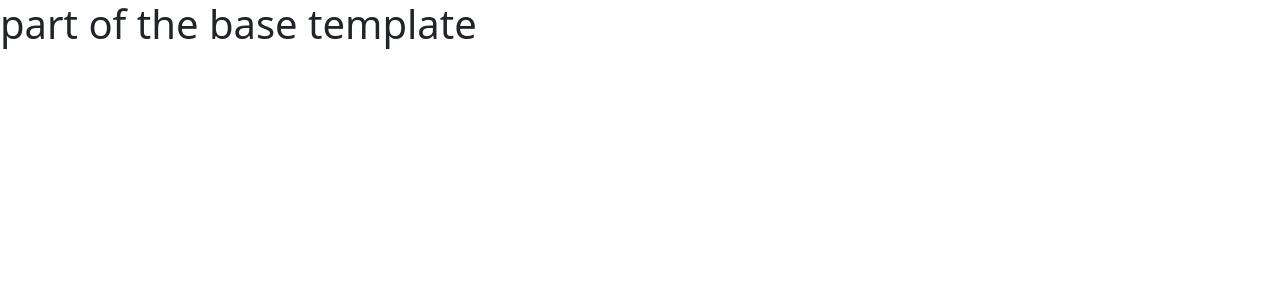
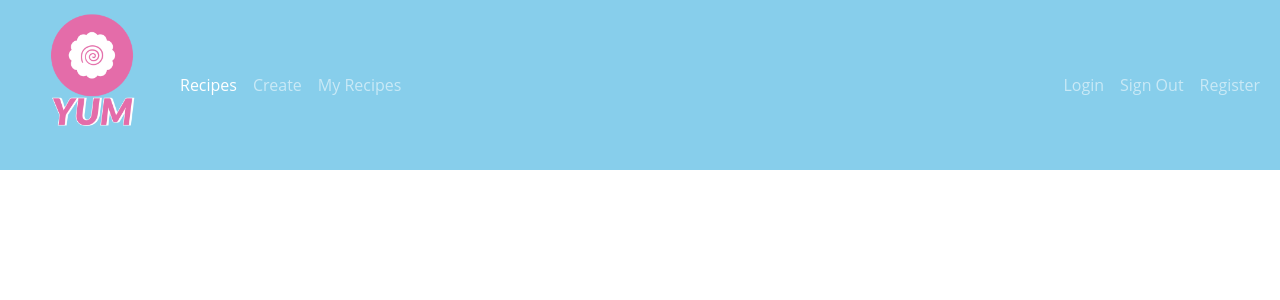
Before and after one commit to S-Lowes/Code-Institute-MS3, a Flask app: page / in a window 1280 px wide. Shown: the top 300 px of the page. Run offline with Flask 2, Linux system fonts and the light colour scheme; data that the repository does not hold is empty; some libraries are stand-ins or nearby versions.

Commit message:
(feat):Added Navbar & reuploaded brand graphics

```diff
--- a/static/css/style.css
+++ b/static/css/style.css
@@ -0,0 +1,22 @@
+body {
+    font-family: 'Open Sans', sans-serif;
+    padding: 0;
+    margin: 0;
+    overflow-y: scroll;
+}
+
+/*--- Navbar ---*/
+
+.navbar {
+    background-color: #87ceeb;
+    padding: 0;
+    margin: 0;
+}
+
+.navbar-brand {
+    margin-right: 0;
+}
+
+.logo {
+    width: 10rem;
+}
--- a/templates/base.html
+++ b/templates/base.html
@@ -18,7 +18,49 @@
 </head>
 
 <body>
-    <h1>part of the base template</h1>
+    <header>
+        <!-- Navbar-->
+        <nav class="navbar navbar-expand-lg navbar-dark">
+            <div class="container-fluid">
+                <a class="navbar-brand" href="">
+                    <img src="{{ url_for('static', filename='images/yum_logo.png') }}" class="logo" alt="Logo">
+                </a>
+                <!-- Mobile Collapse -->
+                <button class="navbar-toggler" type="button" data-bs-toggle="collapse"
+                    data-bs-target="#navbarSupportedContent" aria-controls="navbarSupportedContent"
+                    aria-expanded="false" aria-label="Toggle navigation">
+                    <span class="navbar-toggler-icon"></span>
+                </button>
+                <!-- Navigation -->
+                <div class="collapse navbar-collapse" id="navbarSupportedContent">
+                    <!-- Recipe -->
+                    <ul class="navbar-nav me-auto mb-2 mb-lg-0">
+                        <li class="nav-item">
+                            <a class="nav-link active" aria-current="page" href="#">Recipes</a>
+                        </li>
+                        <li class="nav-item">
+                            <a class="nav-link" href="#">Create</a>
+                        </li>
+                        <li class="nav-item">
+                            <a class="nav-link" href="#">My Recipes</a>
+                        </li>
+                    </ul>
+                    <!-- Login/Registration -->
+                    <ul class="navbar-nav">
+                        <li class="nav-item">
+                            <a class="nav-link" href="#">Login</a>
+                        </li>
+                        <li class="nav-item">
+                            <a class="nav-link" href="#">Sign Out</a>
+                        </li>
+                        <li class="nav-item">
+                            <a class="nav-link" href="#">Register</a>
+                        </li>
+                    </ul>
+                </div>
+            </div>
+        </nav>
+    </header>
     {% block content %}
     {% endblock %}
 
```
Also changed, not shown: static/images/yum_icon.png, static/images/yum_logo.png.
